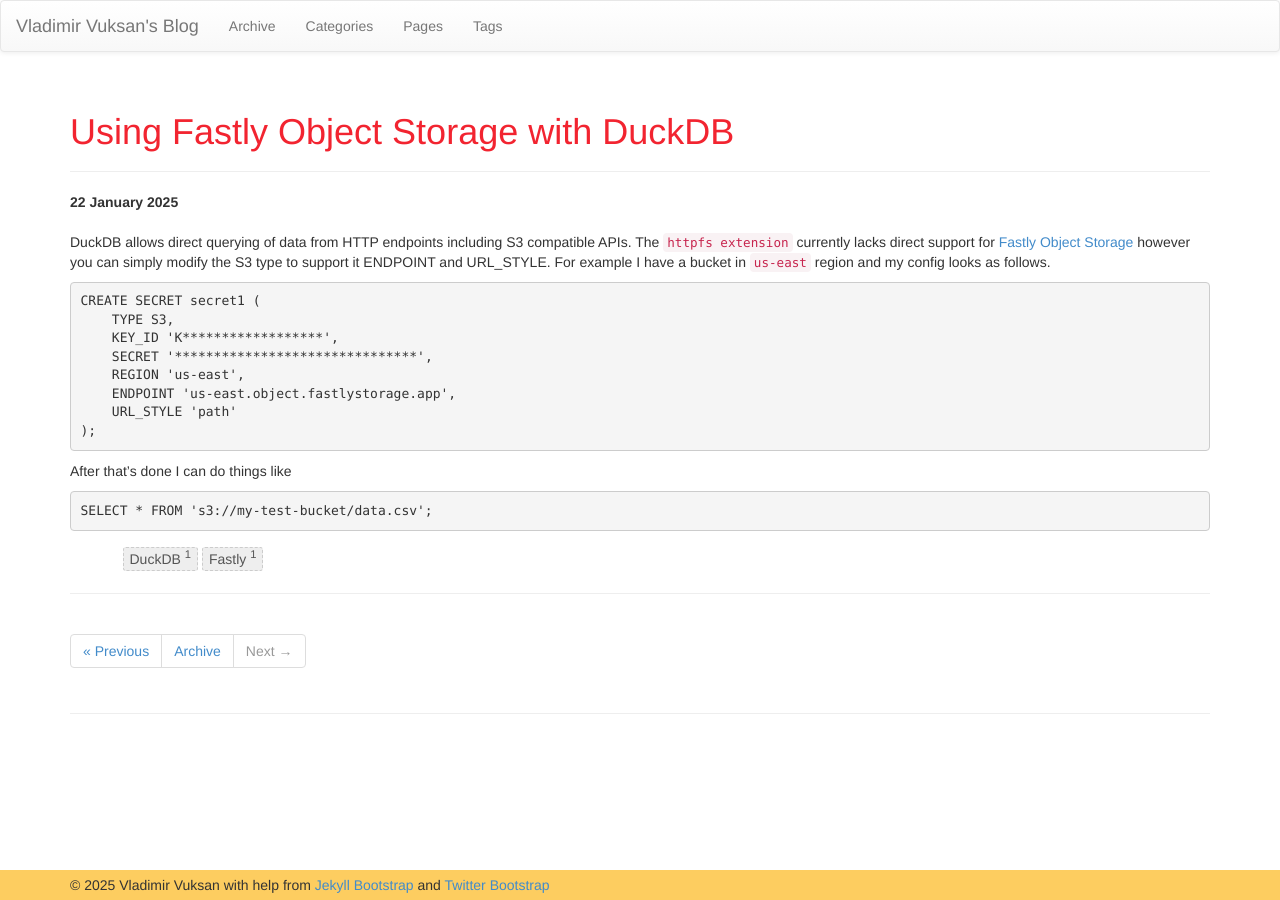
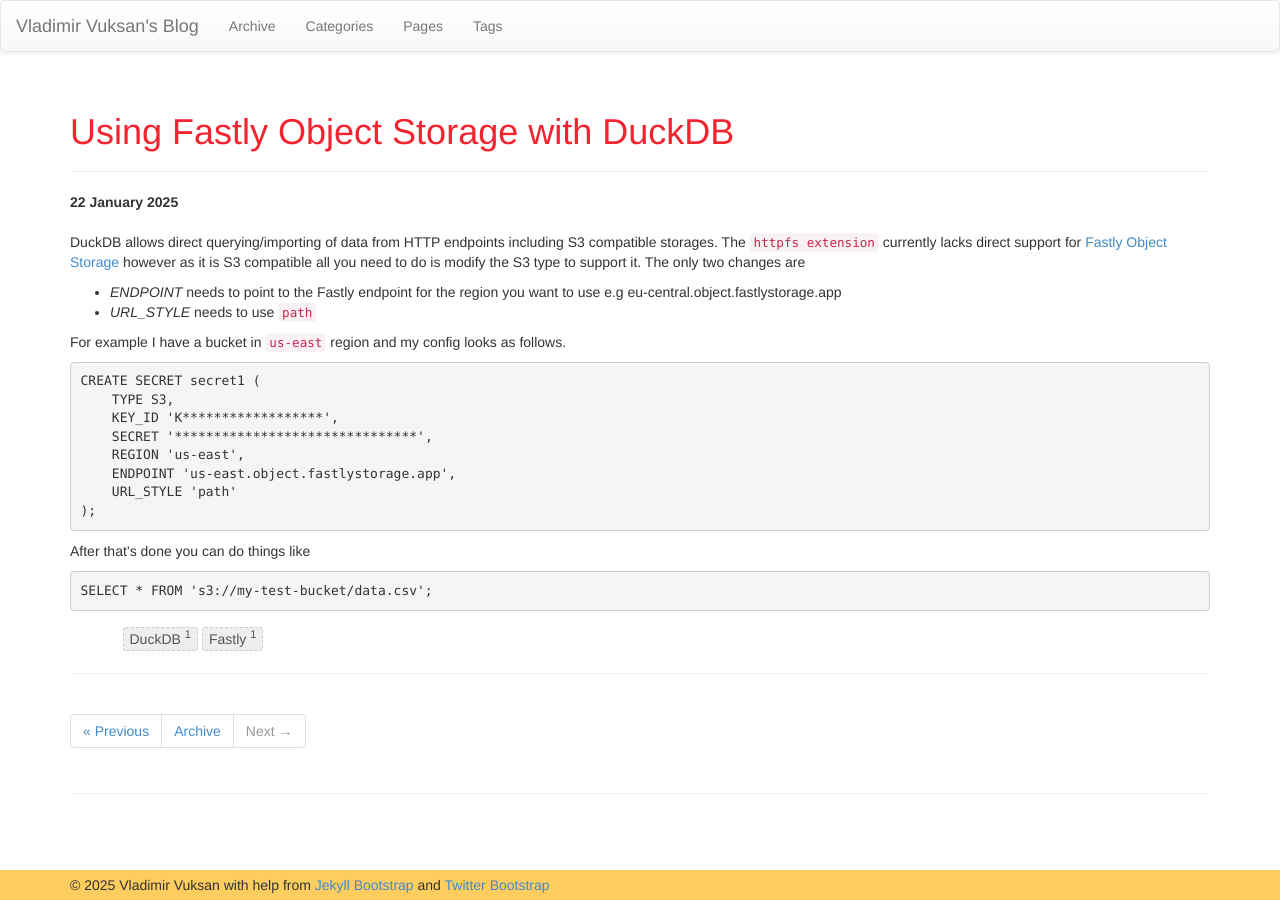
Before and after one commit to vvuksan/vvuksan.github.io, a Jekyll site: the page built from _posts/2025-01-22-fastly-object-storage-with-duckdb.md, in a window 1280 px wide. Built offline with Jekyll 4.4.1, drawn with Linux system fonts in a browser that asks for light colours; nearby versions of some CDN libraries.

Commit message:
Minor changes

```diff
--- a/_posts/2025-01-22-fastly-object-storage-with-duckdb.md
+++ b/_posts/2025-01-22-fastly-object-storage-with-duckdb.md
@@ -10,9 +10,13 @@ tags:
 - Fastly
 ---
 
-DuckDB allows direct querying of data from HTTP endpoints including S3 compatible APIs. The `httpfs extension` currently lacks
-direct support for [Fastly Object Storage](https://www.fastly.com/products/storage) however you can simply modify the S3 type to support it
-ENDPOINT and URL_STYLE. For example I have a bucket in `us-east` region and my config looks as follows.
+DuckDB allows direct querying/importing of data from HTTP endpoints including S3 compatible storages. The `httpfs extension` currently lacks
+direct support for [Fastly Object Storage](https://www.fastly.com/products/storage) however as it is S3 compatible all you need to do is
+modify the S3 type to support it. The only two changes are
+  * *ENDPOINT* needs to point to the Fastly endpoint for the region you want to use e.g eu-central.object.fastlystorage.app
+  * *URL_STYLE* needs to use `path`
+
+For example I have a bucket in `us-east` region and my config looks as follows.
 
 <pre>
 CREATE SECRET secret1 (
@@ -25,7 +29,7 @@ CREATE SECRET secret1 (
 );
 </pre>
 
-After that's done I can do things like
+After that's done you can do things like
 
 <pre>
 SELECT * FROM 's3://my-test-bucket/data.csv';
```
